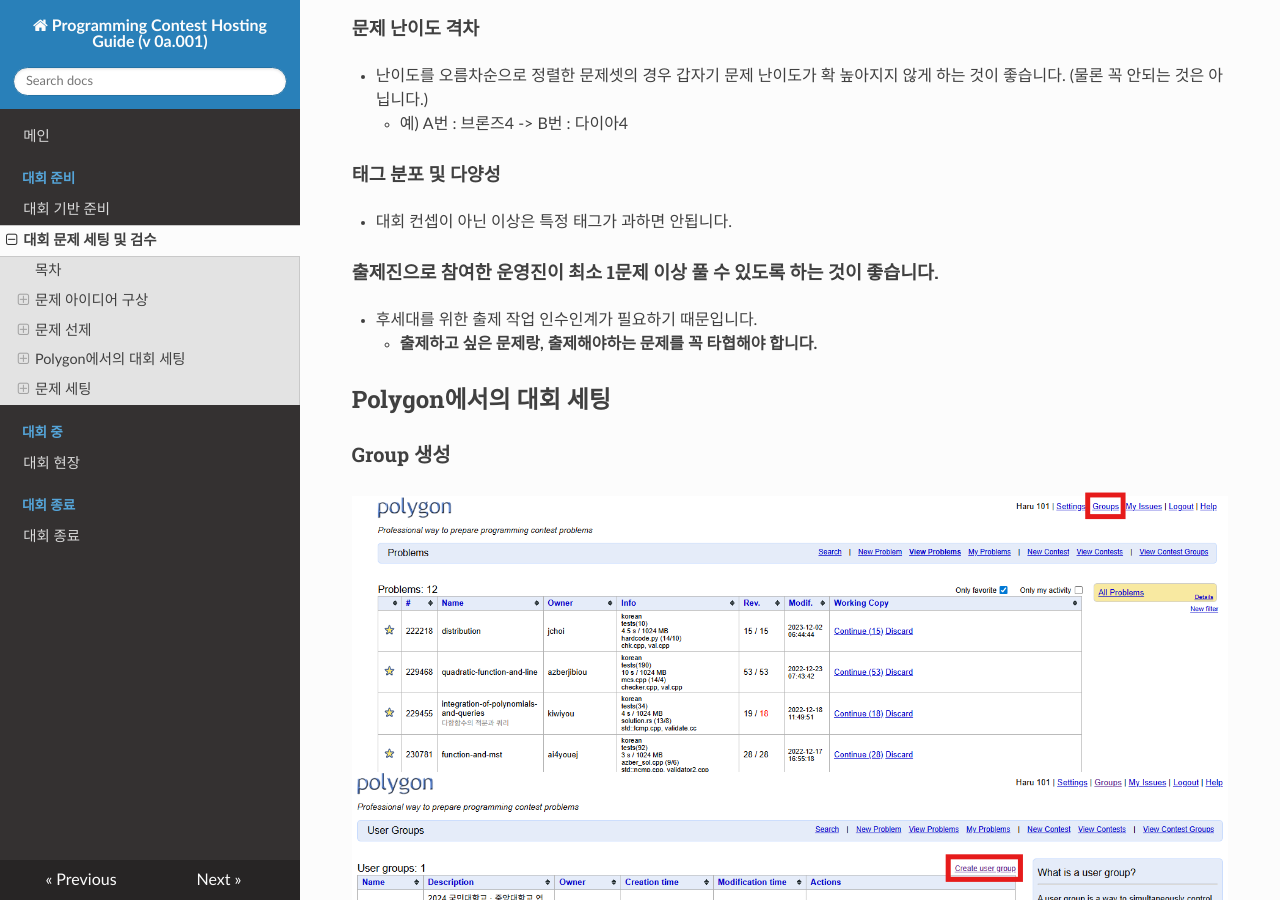
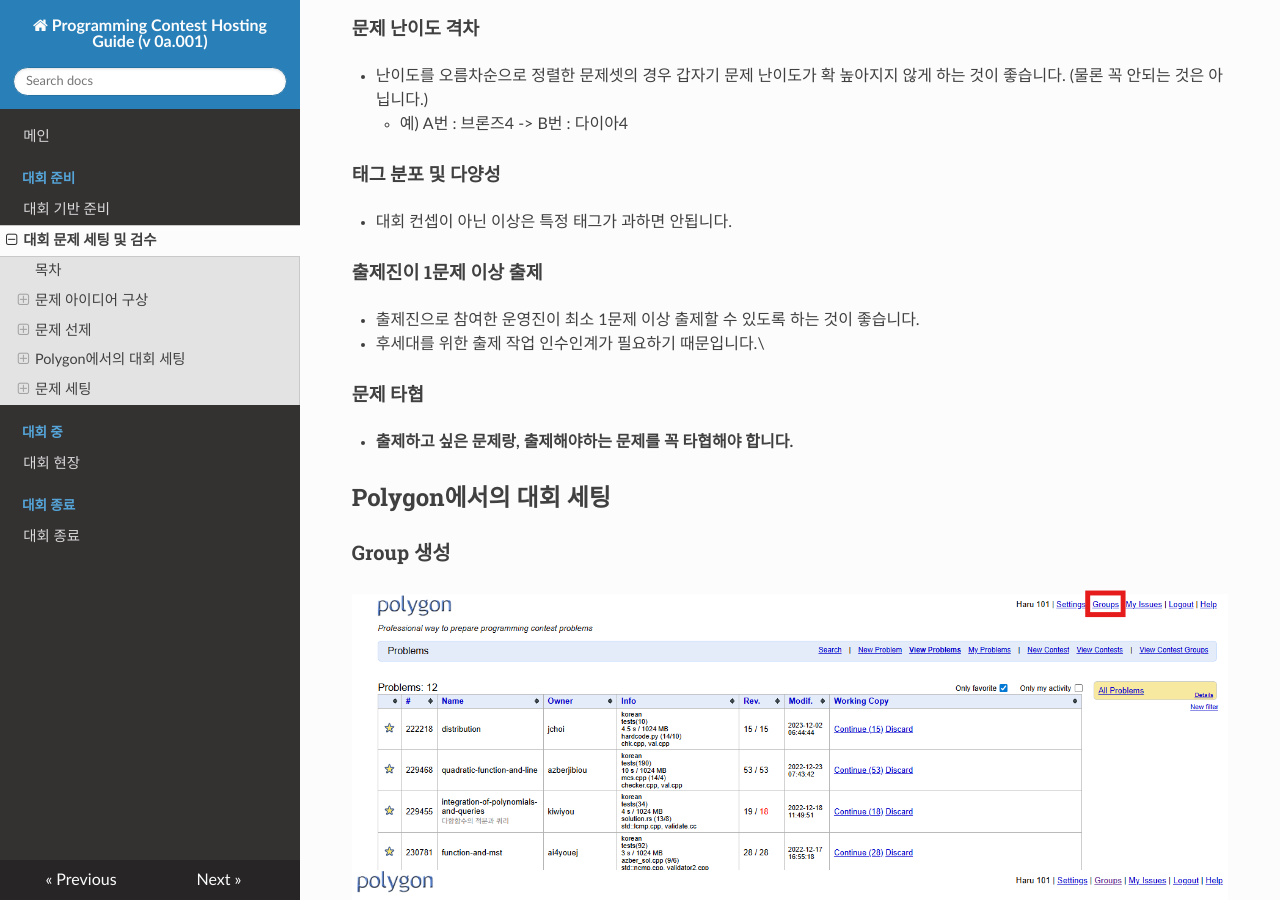
Before and after one commit to haruharo101/Programming_Contest_Hosting_Guide, an MkDocs documentation site: the page built from docs/problem_setting.md, in a window 1280 px wide and 900 px high, scrolled down 2353 px. Built offline with MkDocs 1.6.1, drawn with Linux system fonts in a browser that asks for light colours; nearby versions of some CDN libraries.

Commit message:
Fix : Fixed Contents

```diff
--- a/docs/problem_setting.md
+++ b/docs/problem_setting.md
@@ -13,6 +13,7 @@
 
 ## 문제 아이디어 구상
 - 문제를 처음 만들어보는 분들은 SCAMPER 기법을 사용해 보는 것이 좋습니다.
+
 ### SCAMPER 기법과 그 예시
 |방법|설명|예시|
 |:--:|:-------------------:|:--:|
@@ -38,23 +39,32 @@
 
 ### 문제 선정
 - 문제 선정 시에는 다음과 같은 사항을 고려해야 합니다.
+
 #### 선제진 선발
 - 선제진은 "문제 아이디어 구상" 단계 및 "문제 중복 검사 및 검증"을 거친 문제들에 대해 최종적으로 대회에 사용할 문제를 선정할 사람을 뜻합니다.
 - 가장 PS를 잘하는 사람들을 위주로 구성하는 것이 좋습니다.
+
 #### 참가자 수준(배경 지식)
 - 예) 고등학생이 풀 수 있는 미적분, 확률과 통계를 바탕으로 한 문제들
 - 예2) 대학교에서 열심히 하는 사람은 골드 레벨의 알고리즘 + 플레티넘 레벨 수준의 테크닉을 사용할 수 있음
+
 #### 문제 난이도
 - 대부분의 참가자가 풀 수 있는 문제 (브론즈5 ~ 브론즈4) : 1문제
 - 이상적인 문제 셋 : 모든 문제를 푼 팀은 없으나 모든 문제가 한 번씩은 풀려야 함 (흔히 '좌셋'이라 함)
+
 #### 문제 난이도 격차
 - 난이도를 오름차순으로 정렬한 문제셋의 경우 갑자기 문제 난이도가 확 높아지지 않게 하는 것이 좋습니다. (물론 꼭 안되는 것은 아닙니다.)
 	- 예) A번 : 브론즈4 -> B번 : 다이아4
+
 #### 태그 분포 및 다양성
 - 대회 컨셉이 아닌 이상은 특정 태그가 과하면 안됩니다.
-#### 출제진으로 참여한 운영진이 최소 1문제 이상 풀 수 있도록 하는 것이 좋습니다.
-- 후세대를 위한 출제 작업 인수인계가 필요하기 때문입니다.
-	- **출제하고 싶은 문제랑, 출제해야하는 문제를 꼭 타협해야 합니다.**
+
+#### 출제진이 1문제 이상 출제
+- 출제진으로 참여한 운영진이 최소 1문제 이상 출제할 수 있도록 하는 것이 좋습니다.
+- 후세대를 위한 출제 작업 인수인계가 필요하기 때문입니다.\
+
+#### 문제 타협
+- **출제하고 싶은 문제랑, 출제해야하는 문제를 꼭 타협해야 합니다.**
 
 ## Polygon에서의 대회 세팅
 ### Group 생성
@@ -114,15 +124,18 @@
 
 ### 지문 (Statement)
 - 출제자는 지문을 작성할 때에 다음 항목을 고려해야 합니다.
+
 #### 맞춤법 확인
 - 띄어쓰기 및 오타 교정은 기본 중 기본입니다.
 - 참가자가 읽을 때에 거슬림이 없어야 합니다.
 	- 예) 하루가 조아하는 수를 나타내 는 정수갑 $N$이 주어집미다.
+
 #### 이해하기 가장 쉬운 문장으로 작성
 - 어떤 상황을 전달하기 위해 여러가지 표현이 있다면, 이해가 가장 쉬운 문장으로 전달해야 합니다.
 	- 안 좋은 예)
 		- 이 예시를 작성하기 위해서 저는 약 3분간 고민했습니다. 하지만 고민한 끝에도 저는 적당한 예시를 찾을 수 없었습니다. 오 이럴수가. 나의 문장을 멈춰주십시오. 이 문장을 어떻게 잘 작성할 수 있겠소?
 	- 좋은 예) 예시 들기 어렵네요.
+
 #### 어떤 단어를 선택할 때, 내가 이 단어의 의미를 정말로 아는지 확인
 - 소수 3을 "숫자 3"으로 표현했다면 이는 틀린 표현입니다.
 	- **숫자는 수를 표현하기 위한 기호를 뜻합니다.**
@@ -131,18 +144,22 @@
 	- 영소문자, 영대문자도 마찬가지로 알파벳 소문자, 알파벳 대문자가 맞는 표현입니다.
 - 과일들로만 이루어진 바구니에 감자 $X$개와 소고기 $Y$팩이 들어있다.
 	- 감자는 과일이 아니며 소고기도 과일이 아닙니다.
+
 #### 다른 의미로 해석될 여지가 없는지 고민
 - 자연수는 분야에 따라 $0$도 자연수에 포함될 수 있습니다.
 - 시계 방향은 보는 관점에 따라 반시계 방향이 될 수 있습니다.
 - 단순히 수라고 표현하거나 정확한 언급이 없는 경우 정수인지 실수인지 복소수인지 모릅니다.
+
 #### 컨벤션
 - 대회 성격에 따라 지문의 서술체를 통일할 필요가 있습니다.
 	- 만약 통일하는 경우 컨벤션에 알맞게 지문을 작성해야 합니다.
 	- 컨벤션이 없다면 [UCPC 컨벤션](https://github.com/ucpcc/problemsetting-guidelines)을 맞추는 것을 추천합니다.
+
 #### 예외의 경우
 - 만약 출제 의도가 있다면 위 규정을 지키지 않아도 됩니다.
 	- 예1) [#BOJ 15922](https://www.acmicpc.net/problem/15922)
 	- 예Yee) [#BOJ 15643](https://www.acmicpc.net/problem/15643)
+
 #### 참고하면 좋은 문서
 - [djm03178님이 작성하신 글](https://infossm.github.io/blog/2021/12/18/checklist/)
 
```
